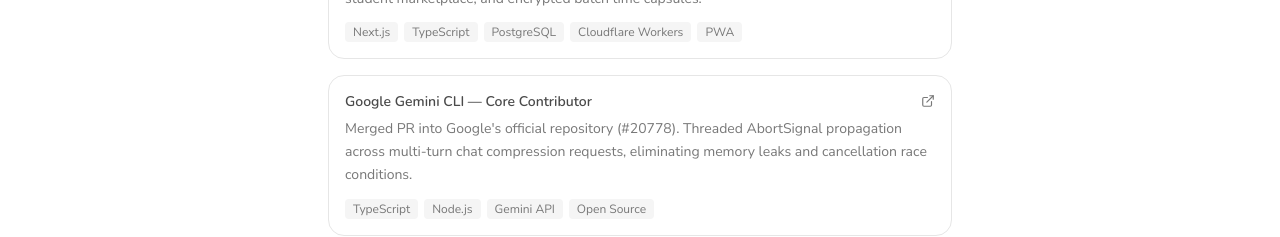
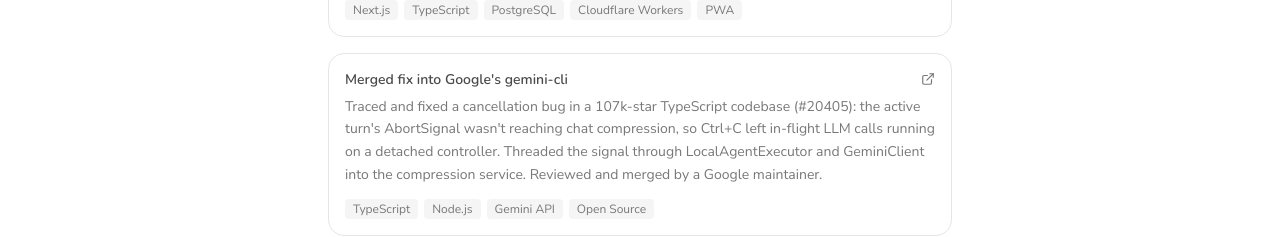
Before and after one commit to SH20RAJ/sh20raj.github.io, a Next.js app: page / in a window 1280 px wide. Shown: the part 507-744 px from the top of the page. Built offline with nearby package versions, Linux system fonts and the light colour scheme; no server answers.

Commit message:
docs: update gemini-cli contribution details and metrics in home client profile

```diff
--- a/src/app/home-client.tsx
+++ b/src/app/home-client.tsx
@@ -23,8 +23,8 @@
     href: "https://campusloop.space/",
   },
   {
-    title: "Google Gemini CLI — Core Contributor",
-    text: "Merged PR into Google's official repository (#20778). Threaded AbortSignal propagation across multi-turn chat compression requests, eliminating memory leaks and cancellation race conditions.",
+    title: "Merged fix into Google's gemini-cli",
+    text: "Traced and fixed a cancellation bug in a 107k-star TypeScript codebase (#20405): the active turn's AbortSignal wasn't reaching chat compression, so Ctrl+C left in-flight LLM calls running on a detached controller. Threaded the signal through LocalAgentExecutor and GeminiClient into the compression service. Reviewed and merged by a Google maintainer.",
     tech: ["TypeScript", "Node.js", "Gemini API", "Open Source"],
     href: "https://github.com/google-gemini/gemini-cli/pull/20778",
   },
@@ -71,7 +71,7 @@
                 Software Engineer · CS @ BIT Mesra · Open-Source Contributor
               </p>
               <p className="text-sm text-muted-foreground mt-3 leading-relaxed">
-                500+ public repositories, 300+ merged PRs across the open-source ecosystem — including core contributions to <strong className="text-foreground font-semibold">Google&apos;s gemini-cli</strong>. Specializing in high-performance web systems, distributed tools, Model Context Protocol (MCP) infrastructure, and scalable AI agent architectures.
+                79 PRs merged into repos I don&apos;t own — including a merged fix into <strong className="text-foreground font-semibold">Google&apos;s gemini-cli</strong>. Specializing in high-performance web systems, distributed tools, Model Context Protocol (MCP) infrastructure, and scalable AI agent architectures.
               </p>
               <div className="flex flex-wrap items-center gap-3 mt-4">
                 <a
@@ -274,7 +274,7 @@
         <div className="mx-auto w-full max-w-2xl px-6">
           <h2 className="text-lg font-bold tracking-tight mb-3">About</h2>
           <p className="text-sm text-muted-foreground leading-relaxed">
-            I am a software engineer focused on building robust, scalable systems and developer tooling. With 500+ repositories and 300+ merged PRs across the global open-source ecosystem, I take pride in end-to-end craftsmanship — from low-level API design and fault-tolerant cloud backends to razor-sharp, accessible frontends. Currently building <strong className="text-foreground font-semibold">CampusLoop</strong> (the verified campus network for 1,350+ Indian colleges), architecting MCP server infrastructure, and contributing to open source.
+            I am a software engineer focused on building robust, scalable systems and developer tooling. With 79 external PRs merged into open-source repositories I don&apos;t own, I take pride in end-to-end craftsmanship — from low-level API design and fault-tolerant cloud backends to razor-sharp, accessible frontends. Currently building <strong className="text-foreground font-semibold">CampusLoop</strong> (the verified campus network for 1,350+ Indian colleges), architecting MCP server infrastructure, and contributing to open source.
           </p>
         </div>
       </section>
```
